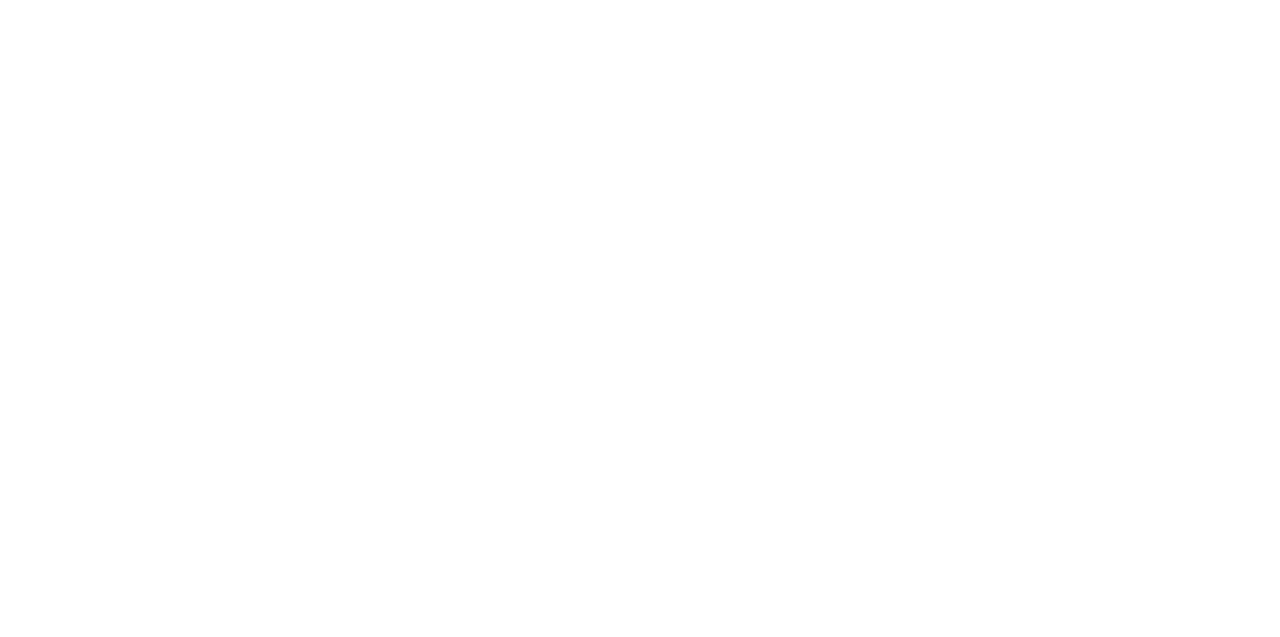
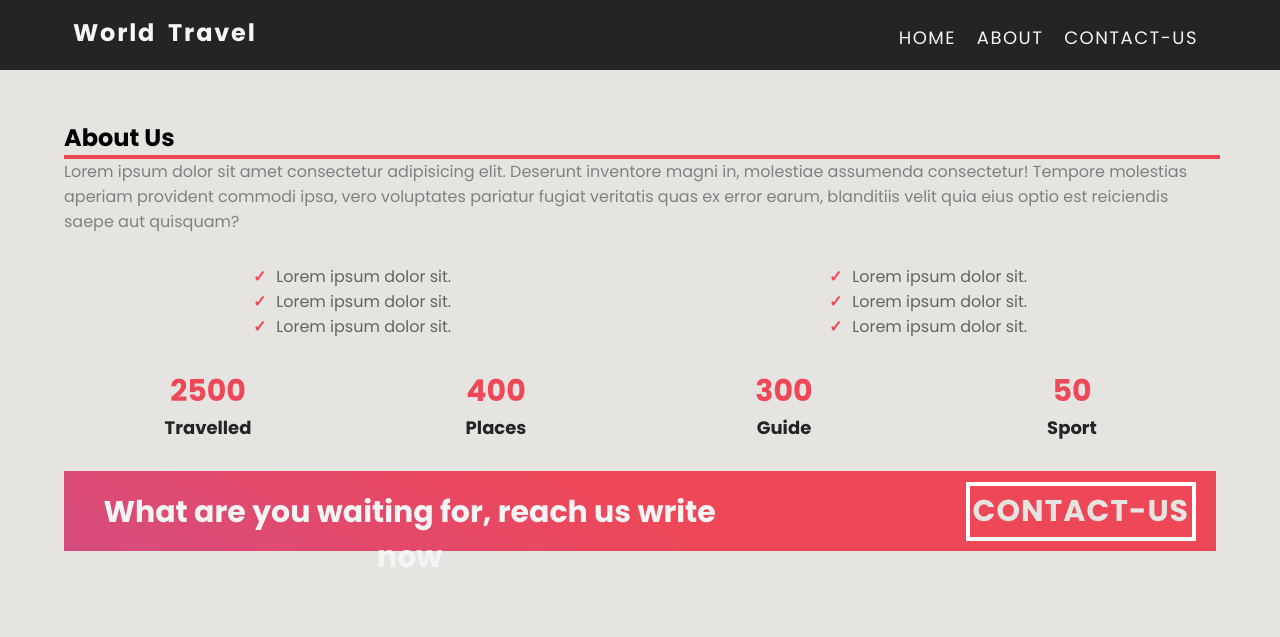
Before and after one commit to Amit-Git01/travel_website, a plain HTML site: page html/about.html in a window 1280 px wide. Drawn offline with Linux system fonts and the light colour scheme.

Commit message:
about page added

```diff
--- a/CSS/style.css
+++ b/CSS/style.css
@@ -38,12 +38,19 @@ body {
     color: whitesmoke;
 }
 
+.bg-dark{
+    background-color: #262326;
+}
 .btn{
     color: rgb(247, 79, 68);
 }
 
 .text-red{
     color: #ee4758;
+}
+
+.text-black{
+    color: #0e0e0e;
 }
 .container{
     /* border: 2px solid rebeccapurple; */
@@ -53,7 +60,9 @@ body {
     text-align: center;
     align-items: center;
 }
-
+.text-grey{
+    color: grey;
+}
 .mid-heading{
     color: #0e0e0e;
 }
@@ -71,16 +80,17 @@ body {
     letter-spacing: 0.18rem;
     word-spacing: 0.5rem;
 }
-
+ul li{
+    list-style: none;
+}
 .navbar .nav-items {
     float: right;
     margin-top: 0.5rem;
 }
 
-.header .navbar .nav-item {
+.navbar .nav-item {
     display: inline-block;
     font-size: 1.8rem;
-    list-style: none;
     padding: 0.5em;
     letter-spacing: 0.15rem;
 }
@@ -285,3 +295,141 @@ body {
 .social-media-links i{
     margin: 1rem;
 }
+
+/* ############# About styling ############# */
+
+.about{
+    /* border: 2px solid purple; */
+    padding: 5rem 0;
+}
+
+.about .container{
+    text-align: left;
+}
+
+.about-heading::after{
+    content: "";
+    display: block;
+    border: 2px solid #ee4758;
+    width: 100%;
+}
+
+/* ################# about wrapper styling ############# */
+
+.about-para{
+    font-size: 1.6rem;
+}
+
+.about-wrapper li{
+    font-size: 1.6rem;
+    color: rgb(100, 100, 100);
+}
+
+.about-wrapper{
+    /* border: 2px solid black; */
+    margin-top: 3rem;
+    text-align: center;
+}
+.about-wrapper .left{
+    float: left;
+    width: 50%;
+}
+
+.about-wrapper .right{
+    float: right;
+    width: 50%;
+}
+
+.about-wrapper::after{
+    content: "";
+    display: block;
+    clear: both;
+}
+
+.about-wrapper li::before{
+    content: "\2713";
+    color: #ee4758;
+    padding-right: 1rem;
+    font-weight: bold;
+}
+
+/* ############## Counts styling ################## */
+
+.counts{
+    /* border: 2px solid darkred; */
+    margin-top: 3rem;
+}
+
+.count-item{
+    /* border: 2px solid darkgreen; */
+    float: left;
+    width: 25%;
+    text-align: center;
+}
+
+.counts::after{
+    content: "";
+    display: block;
+    clear: both;
+}
+
+.count-item span{
+    font-size: 3rem;
+    color: #ee4758;
+    font-weight: 700;
+}
+
+.count-item p{
+    font-size: 1.8rem;
+    font-weight: 700;
+    color: #262326;
+}
+
+/* ################ banner styling ################# */
+
+.banner{
+    /* border: 2px solid green; */
+    background: linear-gradient(25deg,#d64c7f,#ee4758 50%);
+    margin-top: 3rem;
+    height: 8rem;
+}
+
+.banner-left{
+    float: left;
+    width: 60%;
+}
+
+.banner-right{
+    float: right;
+    width: 40%;
+    text-align: right;
+}
+
+.banner::after{
+    content: "";
+    display: block;
+    clear: both;
+}
+
+.banner-line{
+    font-size: 3rem;
+    font-weight: 600;
+    color: #f4f4f4;
+    padding: 0.4rem;
+    margin-top: 1.5rem;
+    text-align: center;
+}
+
+.banner-btn{
+    display: inline-block;
+    text-decoration: none;
+    text-align: center;
+    font-size: 3rem;
+    font-weight: 600;
+    text-transform: uppercase;
+    letter-spacing: 0.1rem;
+    border: 4px solid white;
+    color: #e6e4e1;
+    margin: 1.1rem 2rem 1.3rem 0;
+    padding: .3rem;
+}
--- a/html/about.html
+++ b/html/about.html
@@ -0,0 +1,70 @@
+<!DOCTYPE html>
+<html lang="en">
+    <head>
+        <meta charset="UTF-8">
+        <meta http-equiv="X-UA-Compatible" content="IE=edge">
+        <meta name="viewport" content="width=device-width, initial-scale=1.0">
+        <link rel="stylesheet" href="../CSS/style.css">
+        <script src="https://kit.fontawesome.com/e59216a9cf.js" crossorigin="anonymous"></script>
+        <title>Travel | About</title>
+    </head>
+<body>
+    <nav class="navbar bg-dark">
+        <div class="container">
+            <h2 class="logo mn-heading mn-white">World Travel</h2>
+            <ul class="nav-items">
+                <li class="nav-item"><a href="#" class="item-color">Home</a></li>
+                <li class="nav-item"><a href="./about.html" class="item-color">About</a></li>
+                <li class="nav-item"><a href="./contact.html" class="item-color">Contact-Us</a></li>
+            </ul>
+        </div>
+    </nav>
+    <section class="about">
+        <div class="container">
+            <h2 class="mn-heading about-heading">About Us</h2>
+            <p class="about-para text-grey">Lorem ipsum dolor sit amet consectetur adipisicing elit. Deserunt inventore magni in, molestiae assumenda consectetur! Tempore molestias aperiam provident commodi ipsa, vero voluptates pariatur fugiat veritatis quas ex error earum, blanditiis velit quia eius optio est reiciendis saepe aut quisquam?</p>
+            <div class="about-wrapper">
+                <div class="left">
+                    <ul>
+                        <li>Lorem ipsum dolor sit.</li>
+                        <li>Lorem ipsum dolor sit.</li>
+                        <li>Lorem ipsum dolor sit.</li>
+                    </ul>
+                </div>
+                <div class="right">
+                    <ul>
+                        <li>Lorem ipsum dolor sit.</li>
+                        <li>Lorem ipsum dolor sit.</li>
+                        <li>Lorem ipsum dolor sit.</li>
+                    </ul>
+                </div>
+            </div>
+            <div class="counts">
+                <div class="count-item count-1">
+                    <span>2500</span>
+                    <p>Travelled</p>
+                </div>
+                <div class="count-item count-2">
+                    <span>400</span>
+                    <p>Places</p>
+                </div>
+                <div class="count-item count-3">
+                    <span>300</span>
+                    <p>Guide</p>
+                </div>
+                <div class="count-item count-4">
+                    <span>50</span>
+                    <p>Sport</p>
+                </div>
+            </div>
+
+            <div class="banner">
+                <div class="banner-line banner-left">What are you waiting for, reach us write now</div>
+                <div class="banner-right">
+                    <a href="./contact.html" class="banner-btn">Contact-Us </a>
+                </div>
+            </div>
+        </div>
+    </section>
+</body>
+</html>
```
Also changed, not shown: html/index.html (+2 -2 lines).
